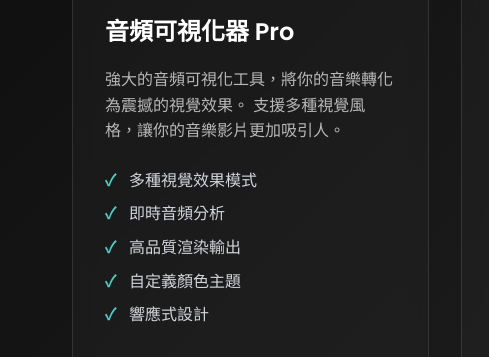
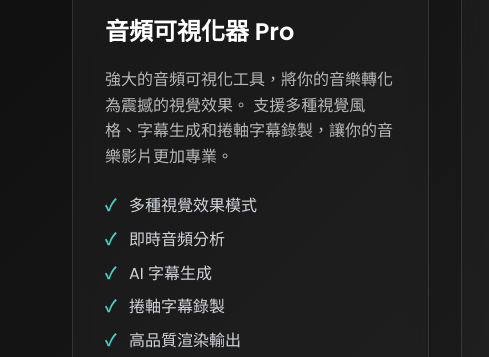
Before and after one commit to techtrekleo/music-portal, a plain HTML site: page index.html in a window 1280 px wide. Shown: the part 1134-1491 px from the top of the page, 0-489 px from the left. Drawn offline with Linux system fonts and the light colour scheme.

Commit message:
更新音頻可視化器 Pro 描述 - 添加字幕和捲軸字幕錄製功能
功能描述更新：
- 在描述中添加「字幕生成和捲軸字幕錄製」功能
- 強調讓音樂影片更加「專業」
- 在特色列表中添加：
  * AI 字幕生成
  * 捲軸字幕錄製
- 重新排列特色順序，突出新功能

更新內容：
- 描述：支援多種視覺風格、字幕生成和捲軸字幕錄製
- 特色：新增 AI 字幕生成和捲軸字幕錄製
- 保持原有的視覺效果和技術特色

```diff
--- a/index.html
+++ b/index.html
@@ -1132,14 +1132,15 @@
                         <h3 class="tool-title">音頻可視化器 Pro</h3>
                         <p class="tool-description">
                             強大的音頻可視化工具，將你的音樂轉化為震撼的視覺效果。
-                            支援多種視覺風格，讓你的音樂影片更加吸引人。
+                            支援多種視覺風格、字幕生成和捲軸字幕錄製，讓你的音樂影片更加專業。
                         </p>
                         <ul class="tool-features">
                             <li>多種視覺效果模式</li>
                             <li>即時音頻分析</li>
+                            <li>AI 字幕生成</li>
+                            <li>捲軸字幕錄製</li>
                             <li>高品質渲染輸出</li>
                             <li>自定義顏色主題</li>
-                            <li>響應式設計</li>
                         </ul>
                         <a href="https://audio-visualizer-production.up.railway.app/" class="tool-link" target="_blank">
                             <i class="fas fa-external-link-alt"></i>
```
